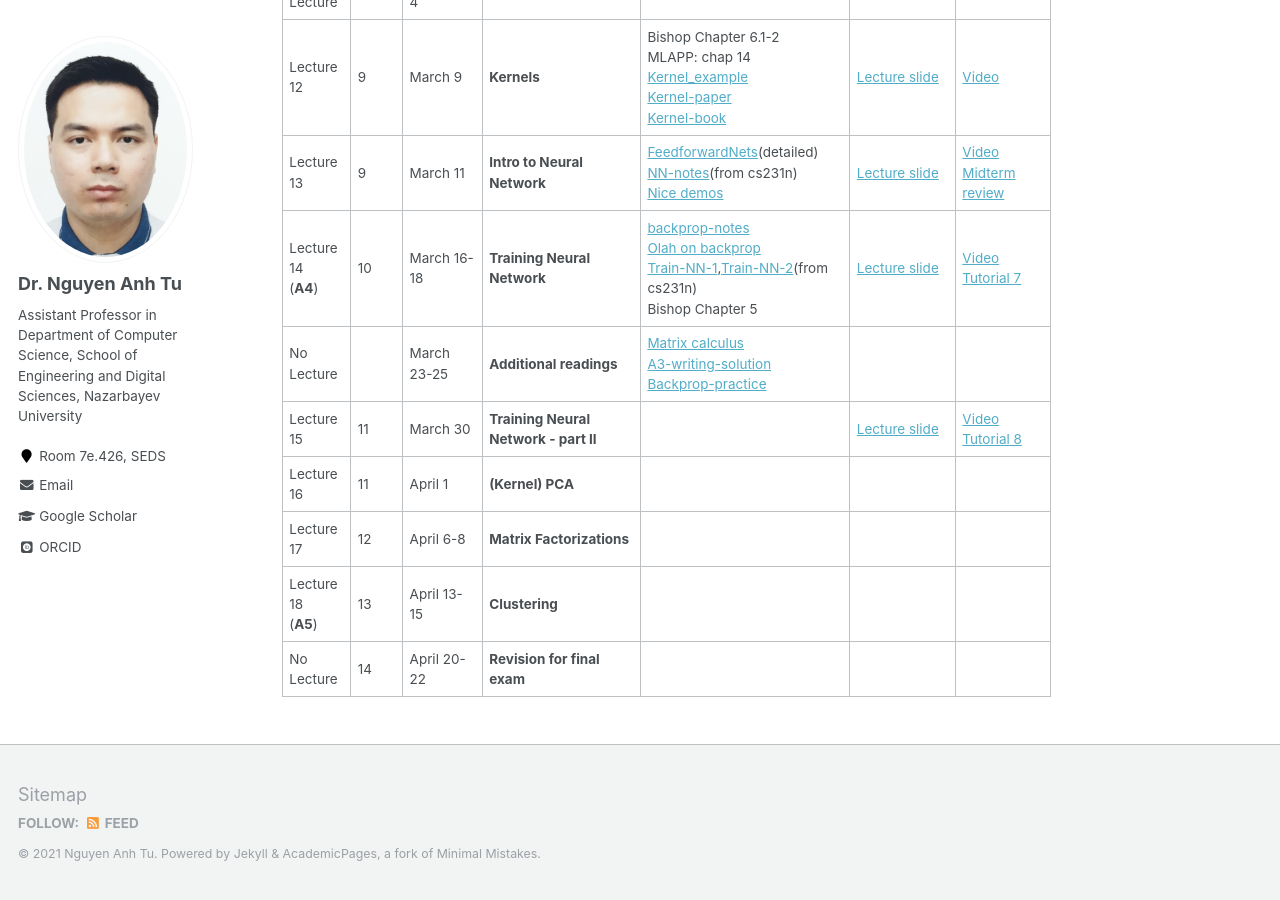
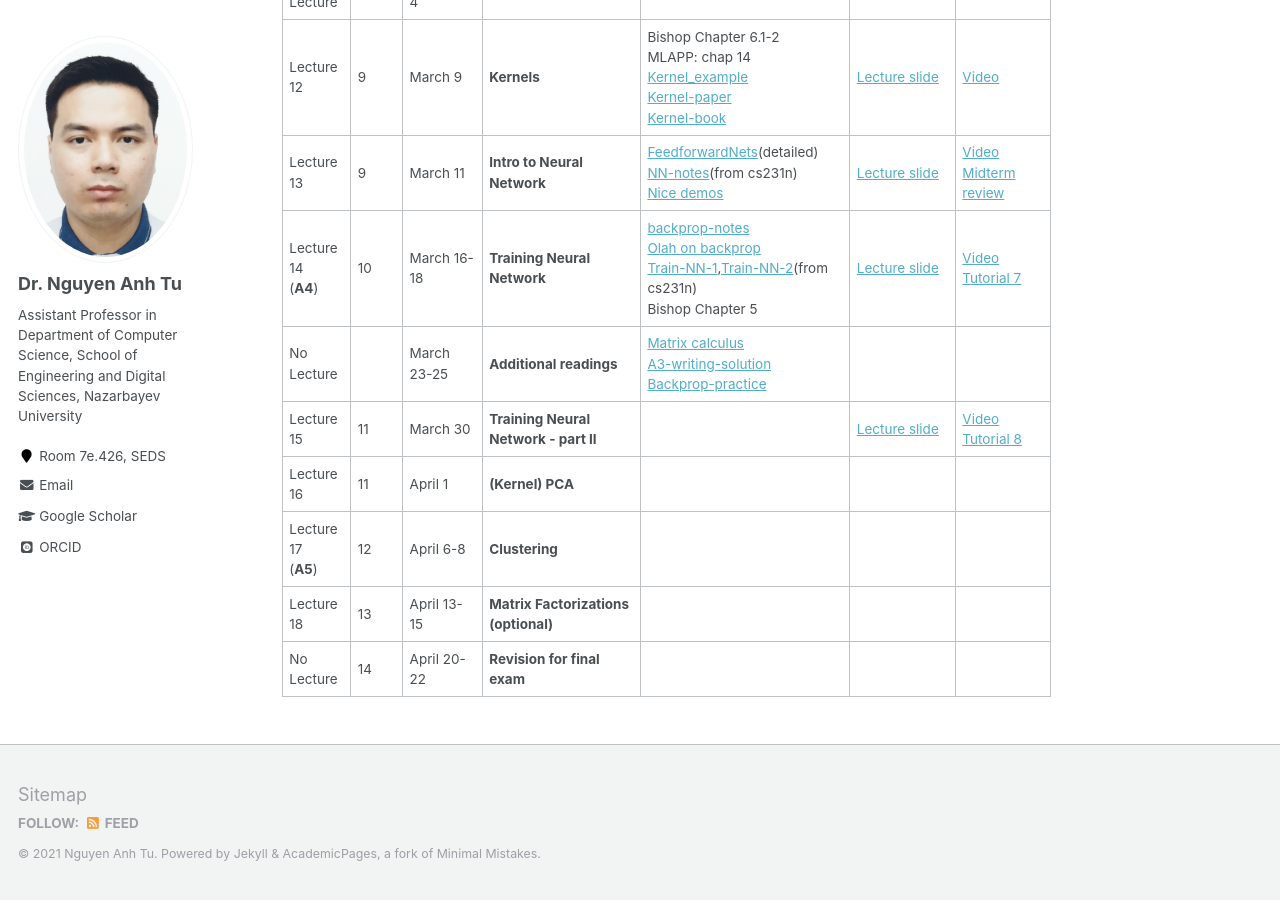
Before and after one commit to tunguyen87/seds-ml, a Jekyll site: the page built from _pages/Lecture.md, in a window 1280 px wide and 900 px high, scrolled down 1437 px. Built offline with Jekyll 4.4.1, drawn with Linux system fonts in a browser that asks for light colours; some web fonts are replaced.

Commit message:
Update Lecture.md

```diff
--- a/_pages/Lecture.md
+++ b/_pages/Lecture.md
@@ -37,6 +37,6 @@ Last day of classes: April 23
 | No Lecture   |       |March 23-25   |    **Additional readings**               | [Matrix calculus](https://drive.google.com/drive/folders/1333Nyf4ch13JF2EP5c1CjV7eqcYPEuxl?usp=sharing) <br> [A3-writing-solution](https://drive.google.com/file/d/1yI3itYhVueS_iE-9vppZePc0FkJtkw_h/view?usp=sharing) <br> [Backprop-practice](https://drive.google.com/file/d/18QoGY2v1vx-zctd2yq9vMYn9i5dqNj26/view?usp=sharing)         |          |              |
 | Lecture 15   |   11  |March 30 |    **Training Neural Network - part II**                  |          | [Lecture slide](https://drive.google.com/file/d/1xAIO6C2YtozibELAdrxthm1YkZ4J7DhG/view?usp=sharing)         | [Video](https://youtu.be/OhyIR174IPw) <br>[Tutorial 8](https://drive.google.com/file/d/1kXvlY0H4wHe80XfhAOzLuPEPciBdRhLi/view?usp=sharing)         |
 | Lecture 16   |   11  |April 1  |    **(Kernel) PCA**                  |                    |          |              |
-| Lecture 17   |   12   |April 6-8    |   **Matrix Factorizations**                    |                    |          |              |
-| Lecture 18<br>(**A5**)   |   13   |April 13-15  |   **Clustering**                    |                    |          |              |
+| Lecture 17<br>(**A5**)   |   12   |April 6-8  |   **Clustering**                    |                    |          |              |
+| Lecture 18   |   13   |April 13-15    |   **Matrix Factorizations (optional)**                    |                    |          |              |
 | No Lecture    |   14   |April 20-22    |  **Revision for final exam**                     |                    |          |              |
```
